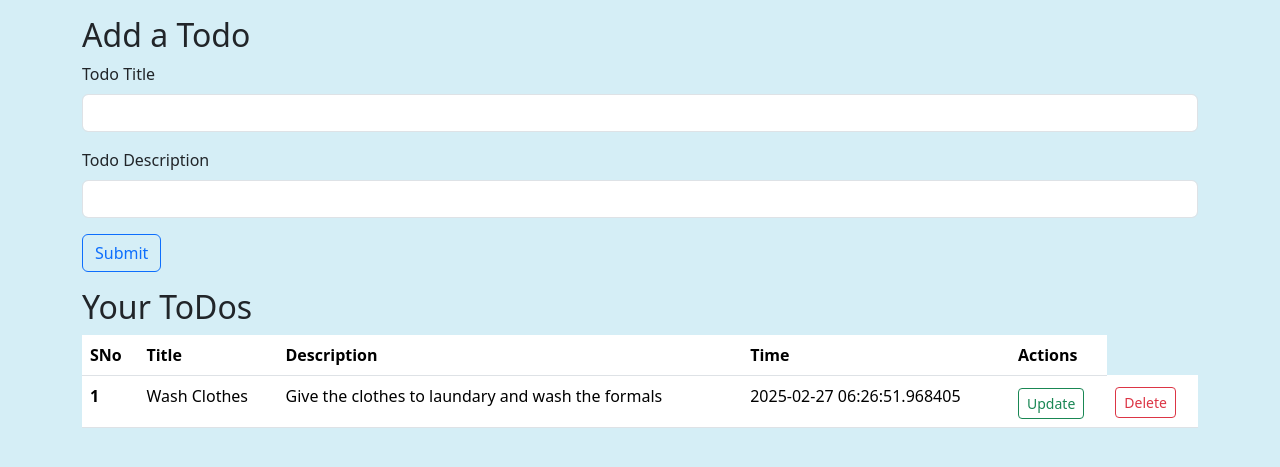
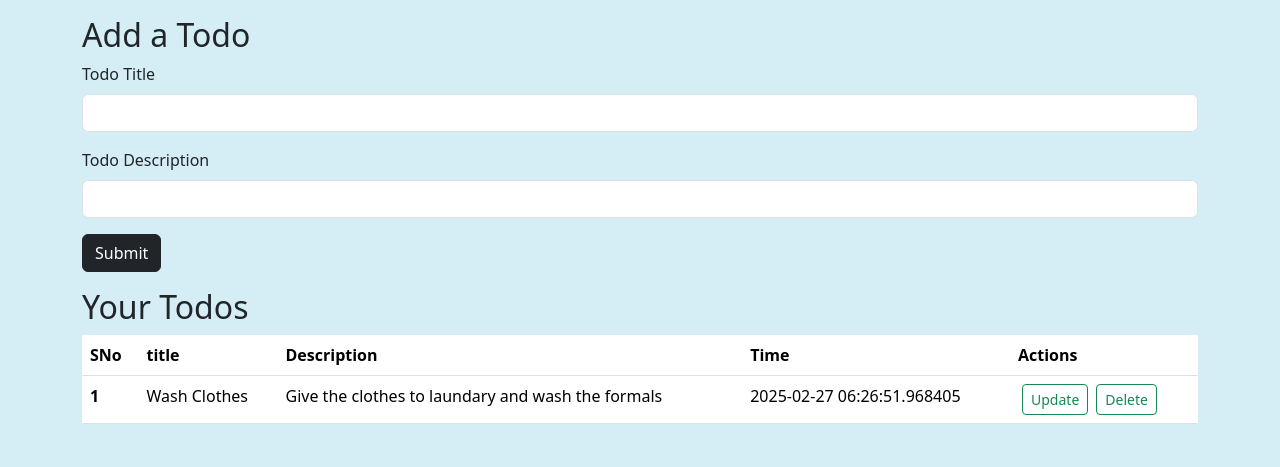
Before and after one commit to jesiccanayak123/ToDo-App-2.0, a Flask app: page / in a window 1280 px wide. Shown: the part 56-523 px from the top of the page. Run offline with Flask 3, Linux system fonts and the light colour scheme.

Commit message:
Update index.html
Updated index.html

```diff
--- a/templates/index.html
+++ b/templates/index.html
@@ -1,78 +1,68 @@
 {% extends 'base.html' %}
-{% block title %} Home{% endblock title %}
+{% block title %} Home {% endblock title %}
 {% block body %}
+
+
     <div class="container my-3">
-    <form action="/", method="POST">
         <h2>Add a Todo</h2>
+        <form action="/" method='POST'>
             <div class="mb-3">
                 <label for="title" class="form-label">Todo Title</label>
                 <input type="text" class="form-control" name="title" id="title" aria-describedby="emailHelp">
-
             </div>
             <div class="mb-3">
                 <label for="desc" class="form-label">Todo Description</label>
                 <input type="text" class="form-control" name="desc" id="desc">
             </div>
-
-      <button type="submit" class="btn btn-outline-primary">Submit</button>
+            <button type="submit" class="btn btn-dark">Submit</button>
         </form>
     </div>
+
     <div class="container my-3">
-    <h2>Your ToDos</h2>
-
+        <h2>Your Todos</h2>
 
                 {% if allTodo|length==0 %}
 
-        <div class="alert alert-warning" role="alert">
+                <div class="alert alert-success" role="alert">
                    No TODOs Found. Add Your First todo now.
                   </div>
-
-
 
                     {% else %}
                     <table class="table">
                         <thead>
                             <tr>
                                 <th scope="col">SNo</th>
-                  <th scope="col">Title</th>
+                                <th scope="col">title</th>
                                 <th scope="col">Description</th>
                                 <th scope="col">Time</th>
                                 <th scope="col">Actions</th>
                             </tr>
                         </thead>
                         <tbody>
+                {% for todo in allTodo %}
 
-
-            {% for todo in allTodo %}
                 <tr>
                     <th scope="row">{{loop.index}}</th>
                     <td>{{todo.title}}</td>
                     <td>{{todo.desc}}</td>
                     <td>{{todo.date_created}}</td>
-          <td><a href="/update/{{todo.sno}}" type="button" class="btn btn-outline-success btn-sm mt-1">Update</button></td>
-          <td><a href="/delete/{{todo.sno}}" type="button" class="btn btn-outline-danger btn-sm mt-1">Delete</button></td>
+                    <td>
+                        <a href="/update/{{todo.sno}}" type="button" class="btn btn-outline-success btn-sm mx-1">Update</button>
+                        <a href="/delete/{{todo.sno}}" type="button" class="btn btn-outline-success btn-sm mx-1">Delete</button>
+                    </td>
+
                 </tr>
-
-
-
 
                 {% endfor %}
             </tbody>
-    </table>
+            </table
                 {% endif %}
+
     </div>
 
-  <!--Optional Javascript; choose one of the tool!-->
-
-  <!-- Option 1: Bootstrap Bundle with Popper -->
     <script src="https://cdn.jsdelivr.net/npm/bootstrap@5.3.3/dist/js/bootstrap.bundle.min.js"
         integrity="sha384-YvpcrYf0tY3lHB60NNkmXc5s9fDVZLESaAA55NDzOxhy9GkcIdslK1eN7N6jIeHz"
         crossorigin="anonymous"></script>
 
-  <!-- Option 2: Separate Popper and BootStrap JS-->
-  <!--
-    <script src="https://cdn.jsdelivr.net/npm/@popperjs/core@2.11.8/dist/umd/popper.min.js" integrity="sha384-I7E8VVD/ismYTF4hNIPjVp/Zjvgyol6VFvRkX/vR+Vc4jQkC+hVqc2pM8ODewa9r" crossorigin="anonymous"></script>
-    <script src="https://cdn.jsdelivr.net/npm/bootstrap@5.3.3/dist/js/bootstrap.min.js" integrity="sha384-0pUGZvbkm6XF6gxjEnlmuGrJXVbNuzT9qBBavbLwCsOGabYfZo0T0to5eqruptLy" crossorigin="anonymous"></script>
-    -->
 
  {% endblock body %}
```
Lines whose indentation alone changed are shown as unchanged.
